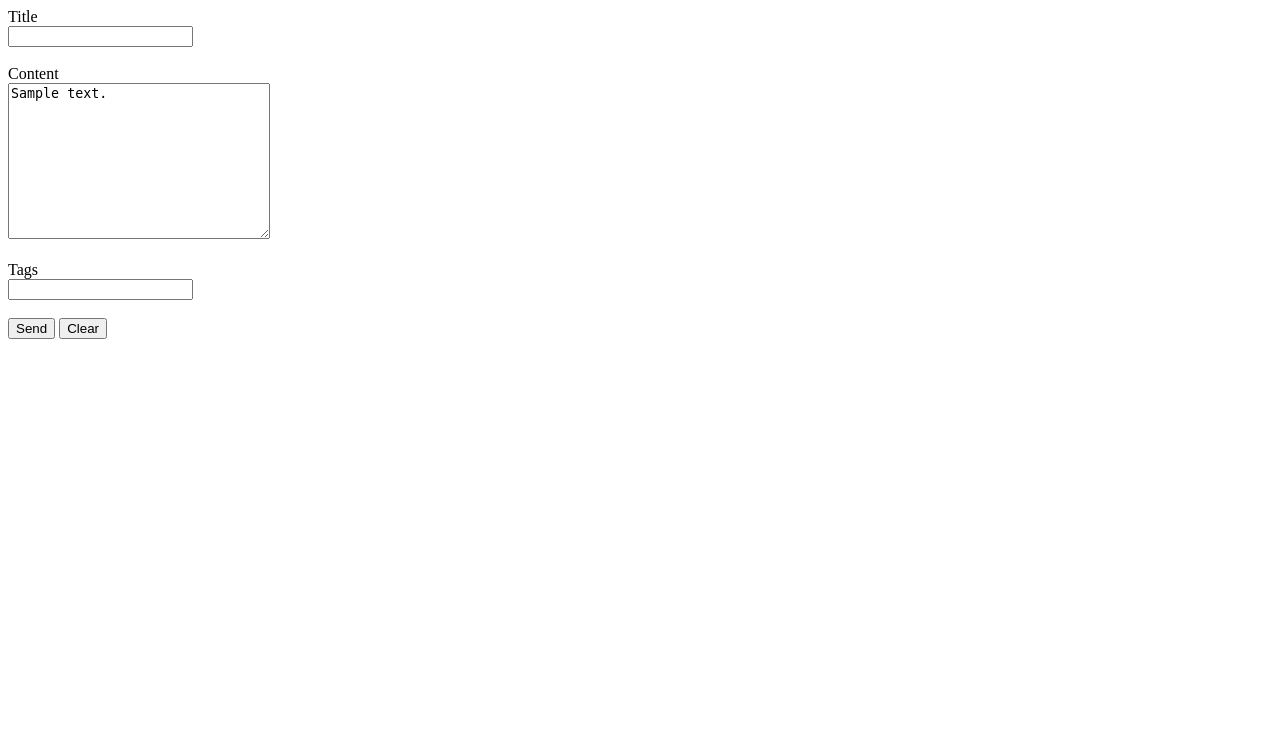
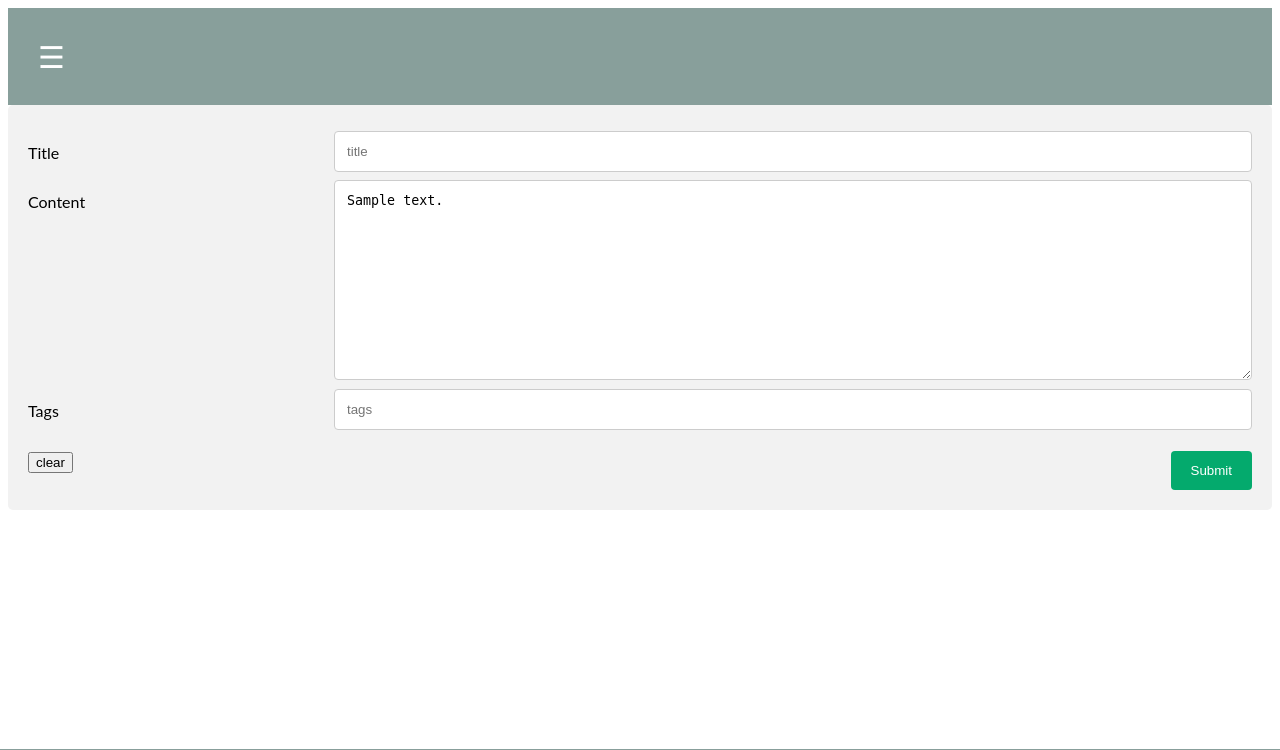
Before and after one commit to henriquealvesgonzaga87/blog, a Django app: page /post/update/1/ in a window 1280 px wide. Shown: the top 750 px of the page. Run offline with Django 4.2, Linux system fonts and the light colour scheme; a user stored in the database is signed in; tables that the repository leaves empty hold one stand-in row (values such as "Sample post").

Commit message:
creates the model page and extends it

```diff
--- a/project/app/static/css/styles.css
+++ b/project/app/static/css/styles.css
@@ -72,3 +72,71 @@ body {
   color: white;
   text-align: center;
 }
+
+* {
+  box-sizing: border-box;
+}
+
+input[type=text], select, textarea {
+  width: 100%;
+  padding: 12px;
+  border: 1px solid #ccc;
+  border-radius: 4px;
+  resize: vertical;
+}
+
+label {
+  padding: 12px 12px 12px 0;
+  display: inline-block;
+}
+
+input[type=submit] {
+  background-color: #04AA6D;
+  color: white;
+  padding: 12px 20px;
+  border: none;
+  border-radius: 4px;
+  cursor: pointer;
+  float: right;
+}
+
+input[type=submit]:hover {
+  background-color: #45a049;
+}
+
+.container {
+  border-radius: 5px;
+  background-color: #f2f2f2;
+  padding: 20px;
+}
+
+.col-25 {
+  float: left;
+  width: 25%;
+  margin-top: 6px;
+}
+
+.col-75 {
+  float: left;
+  width: 75%;
+  margin-top: 6px;
+}
+
+/* Clear floats after the columns */
+.row::after {
+  content: "";
+  display: table;
+  clear: both;
+}
+
+/* Responsive layout - when the screen is less than 600px wide, make the two columns stack on top of each other instead of next to each other */
+@media screen and (max-width: 600px) {
+  .col-25, .col-75, input[type=submit] {
+    width: 100%;
+    margin-top: 0;
+  }
+}
+
+section {
+  display: block;
+}
--- a/project/app/templates/create_post.html
+++ b/project/app/templates/create_post.html
@@ -1,24 +1,40 @@
-<!DOCTYPE html>
-<html lang="en">
-<head>
-    <meta charset="UTF-8">
-    <meta http-equiv="X-UA-Compatible" content="IE=edge">
-    <meta name="viewport" content="width=device-width, initial-scale=1.0">
-    <title>Create Post</title>
-</head>
-<body>
-    <form action="submit" method="POST" id="register_post">{% csrf_token %}
-        <label for="title">Title</label><br>
-        <input type="text" name="title" id="{{ post.title }}">
-        <br> <br>
-        <label for="content">Content</label><br>
-        <textarea name="content" cols="30" rows="10" form="register_post">{{ post.content }}</textarea><br>
-        <br>
-        <label for="tags">Tags</label><br>
-        <input type="text" name="tags" id="{{ post.tags }}"><br>
-        <br>
-        <button type="submit">Send</button>
-        <button type="reset">Clear</button>
-    </form>
-</body>
-</html>
+{% extends "model_page.html" %}
+
+{% block content %}
+    <main>
+        <div class="container">
+            <form action="submit" method="POST" id="register_post">{% csrf_token %}
+                <div class="row">
+                    <div class="col-25">
+                      <label for="ftitle">Title</label>
+                    </div>
+                    <div class="col-75">
+                      <input type="text" id="{{ post.title }}" name="title" placeholder="title">
+                    </div>
+                  </div>
+                  <div class="row">
+                    <div class="col-25">
+                      <label for="content">Content</label>
+                    </div>
+                    <div class="col-75">
+                      <textarea id="content" name="contentt" placeholder="Write something.." style="height:200px" form="register_post">{{ post.content }}</textarea>
+                    </div>
+                  </div>
+                  <div class="row">
+                    <div class="col-25">
+                      <label for="lname">Tags</label>
+                    </div>
+                    <div class="col-75">
+                      <input type="text" id="{{ post.tags }}" name="tags" placeholder="tags">
+                    </div>
+                  </div>
+                  <br>
+                  <div class="row">
+                    <input type="submit" value="Submit">
+                    <input type="reset" value="clear">
+                  </div>
+            </form>
+
+        </div>
+    </main>
+{% endblock %}
--- a/project/app/templates/model_page.html
+++ b/project/app/templates/model_page.html
@@ -1,11 +1,12 @@
 <!DOCTYPE html>
+{% load static %}
 <html lang="en">
 <head>
     <meta charset="UTF-8">
     <meta http-equiv="X-UA-Compatible" content="IE=edge">
     <meta name="viewport" content="width=device-width, initial-scale=1.0">
     <title>HG</title>
-    <link rel="stylesheet" href="..\static\css\styles.css"/>
+    <link rel="stylesheet" href="{% static 'css/styles.css' %}"/>
 </head>
 <body>
     <header>
@@ -32,14 +33,14 @@
         </div>
     </header>
 
-    <main class="content">
-
+    <main class="main">
+        {% block content %} {% endblock %}
     </main>
 
     <footer>
         <div class="footer">
             <p>Developed by Henrique Gonzaga</p>
-          </div>
+        </div>
     </footer>
 
 </body>
--- a/project/project/settings.py
+++ b/project/project/settings.py
@@ -11,6 +11,7 @@ https://docs.djangoproject.com/en/4.2/ref/settings/
 """
 
 from pathlib import Path
+import os
 
 # Build paths inside the project like this: BASE_DIR / 'subdir'.
 BASE_DIR = Path(__file__).resolve().parent.parent
@@ -117,7 +118,8 @@ USE_TZ = True
 # Static files (CSS, JavaScript, Images)
 # https://docs.djangoproject.com/en/4.2/howto/static-files/
 
-STATIC_URL = 'static/'
+STATIC_URL = '/static/'
+STATIC_ROOT = os.path.join(BASE_DIR, 'static')
 
 # Default primary key field type
 # https://docs.djangoproject.com/en/4.2/ref/settings/#default-auto-field
```
Also changed, not shown: project/app/templates/index.html (+5 -10 lines).
